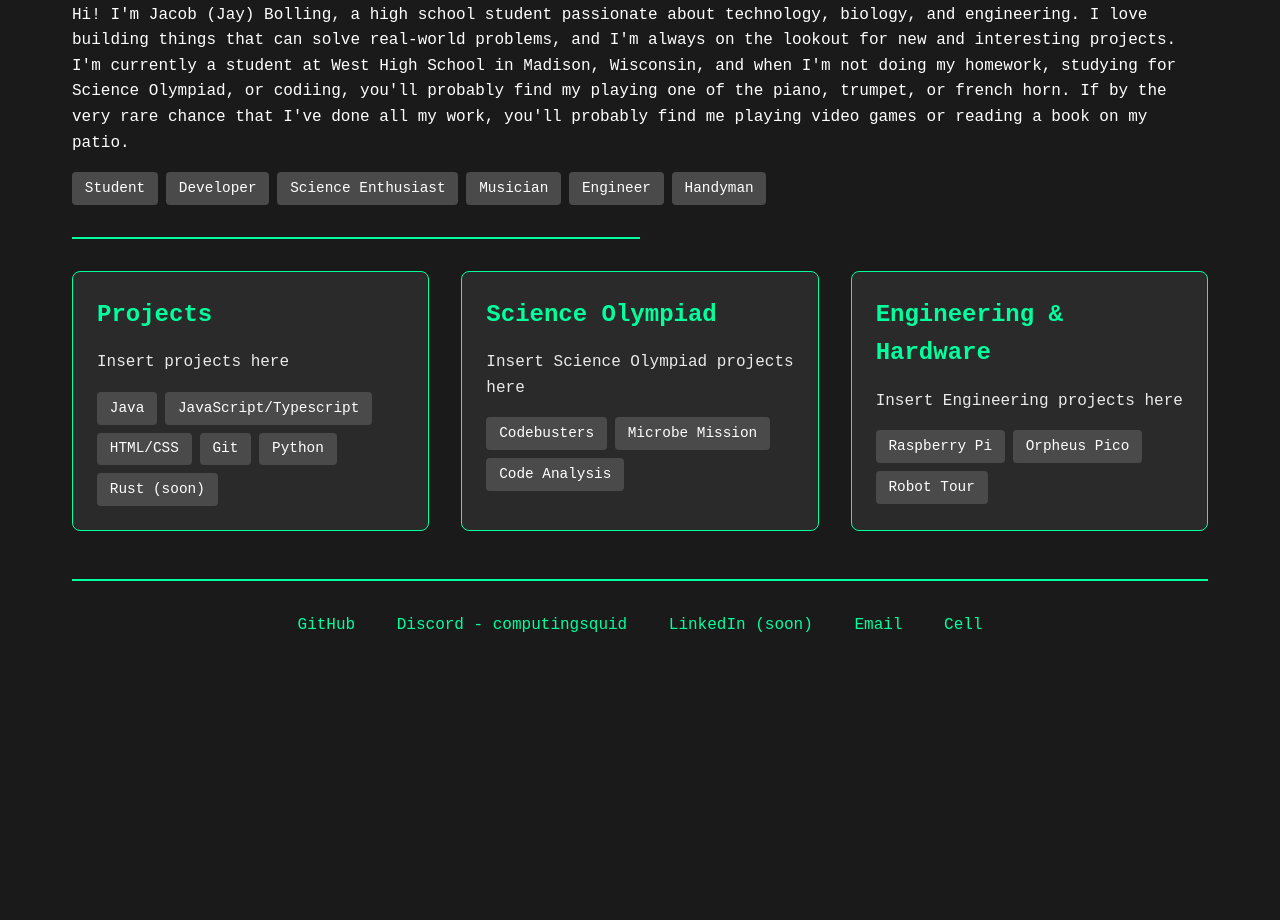
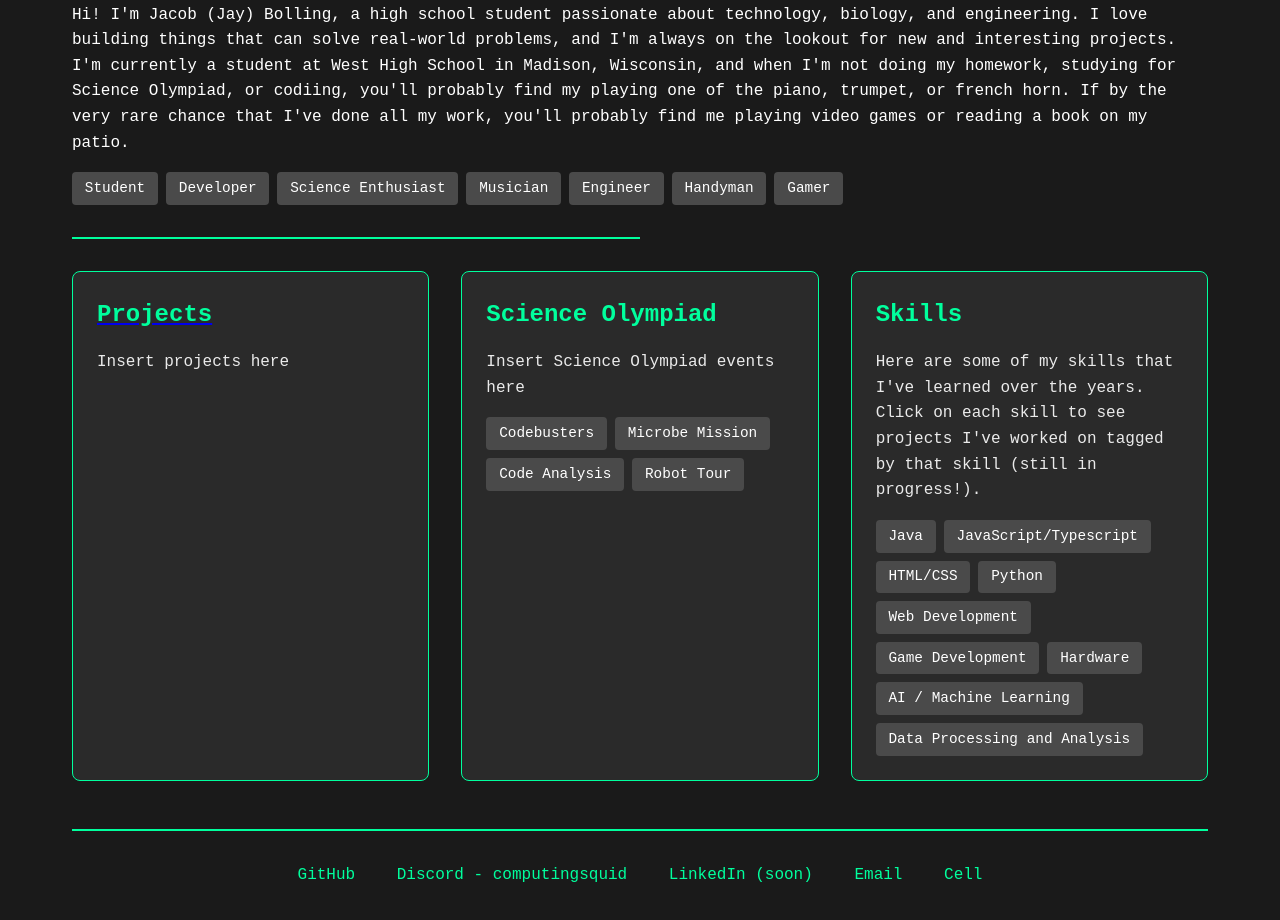
Before and after one commit to ProbablyComputingSquid/official-portfolio, a plain HTML site: page index.html in a window 1280 px wide. Shown: the part 510-1430 px from the top of the page. Before the commit the page ends 1212 px from the top, so only its background shows below. Drawn offline with Linux system fonts and the light colour scheme.

Commit message:
small updates + remote test??

```diff
--- a/index.html
+++ b/index.html
@@ -28,6 +28,7 @@
                     <span class="tech-tag">Musician</span>
                     <span class="tech-tag">Engineer</span>
                     <span class="tech-tag">Handyman</span>
+                    <span class="tech-tag">Gamer</span>
                 </div>
             </div>
         </section>
@@ -36,35 +37,37 @@
 
         <div class="grid">
             <div class="card">
-                <h2>Projects</h2>
+                <a href="/projects/projects.html"><h2>Projects</h2></a>
                 <p>Insert projects here</p>
                 <div class="tech-stack">
-                    <span class="tech-tag">Java</span>
-                    <span class="tech-tag">JavaScript/Typescript</span>
-                    <span class="tech-tag">HTML/CSS</span>
-                    <span class="tech-tag">Git</span>
-                    <span class="tech-tag">Python</span>
-                    <span class="tech-tag">Rust (soon)</span>
+
                 </div>
             </div>
 
             <div class="card">
                 <h2>Science Olympiad</h2>
-                <p>Insert Science Olympiad projects here</p>
+                <p>Insert Science Olympiad events here</p>
                 <div class="tech-stack">
                     <span class="tech-tag">Codebusters</span>
                     <span class="tech-tag">Microbe Mission</span>
                     <span class="tech-tag">Code Analysis</span>
+                    <span class="tech-tag">Robot Tour</span>
                 </div>
             </div>
 
             <div class="card">
-                <h2>Engineering & Hardware</h2>
-                <p>Insert Engineering projects here</p>
+                <h2>Skills</h2>
+                <p>Here are some of my skills that I've learned over the years. Click on each skill to see projects I've worked on tagged by that skill (still in progress!). </p>
                 <div class="tech-stack">
-                    <span class="tech-tag">Raspberry Pi</span>
-                    <span class="tech-tag">Orpheus Pico</span>
-                    <span class="tech-tag">Robot Tour</span>
+                    <span class="tech-tag">Java</span>
+                    <span class="tech-tag">JavaScript/Typescript</span>
+                    <span class="tech-tag">HTML/CSS</span>
+                    <span class="tech-tag">Python</span>
+                    <span class="tech-tag">Web Development</span>
+                    <span class="tech-tag">Game Development</span>
+                    <span class="tech-tag">Hardware</span>
+                    <span class="tech-tag">AI / Machine Learning</span>
+                    <span class="tech-tag">Data Processing and Analysis</span>
                 </div>
             </div>
         </div>
```
Also changed, not shown: scio/scio.html (added).
